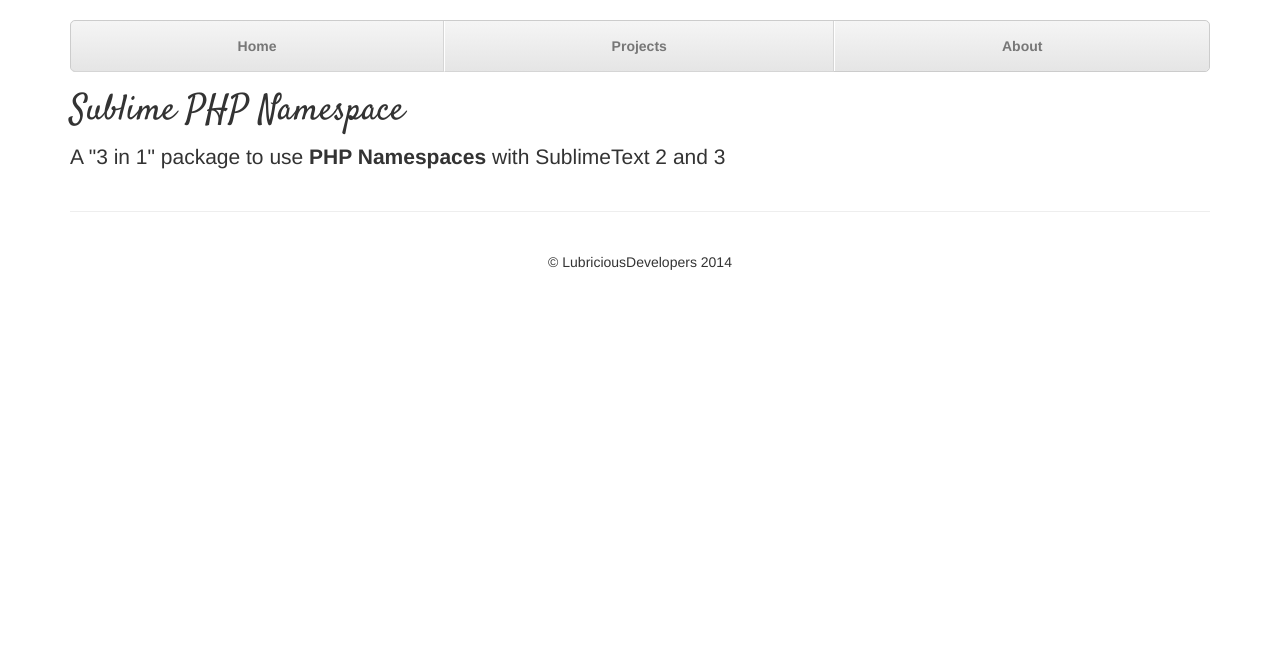
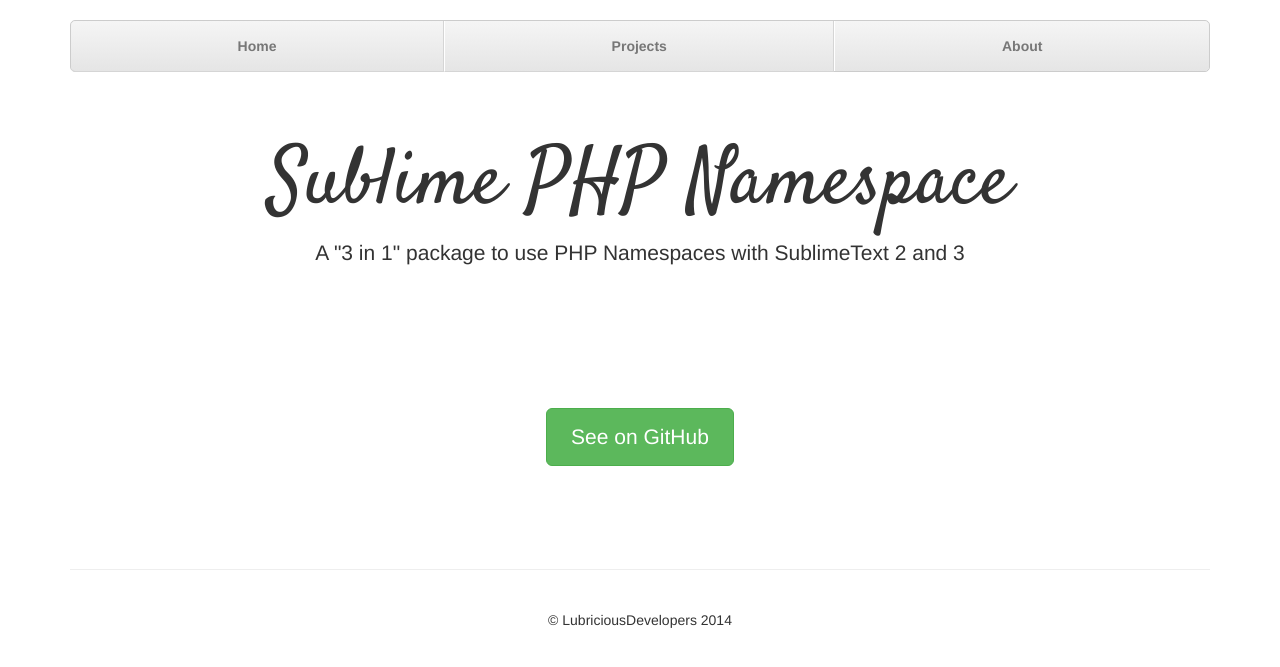
Before and after one commit to LubriciousDevelopers/lubriciousdevelopers.github.io, a Jekyll site: the page built from projects/sublime-php-namespace/index.html, in a window 1280 px wide. Shown: the top 667 px of the page. Built offline with Jekyll 4.4.1, drawn with Linux system fonts in a browser that asks for light colours; nearby versions of some CDN libraries; part of the change alters nothing that is shown.

Commit message:
Use project layout for php namespace

```diff
--- a/projects/sublime-php-namespace/index.html
+++ b/projects/sublime-php-namespace/index.html
@@ -1,9 +1,6 @@
 ---
-layout: default
+layout: project
 title: Sublime PHP Namespace
+summary: A "3 in 1" package to use PHP Namespaces with SublimeText 2 and 3
+github: gl3n/sublime-php-namespace
 ---
-
-<div>
-    <h1>Sublime PHP Namespace</h1>
-    <p class="lead">A "3 in 1" package to use <strong>PHP Namespaces</strong> with SublimeText 2 and 3</p>
-</div>
```
